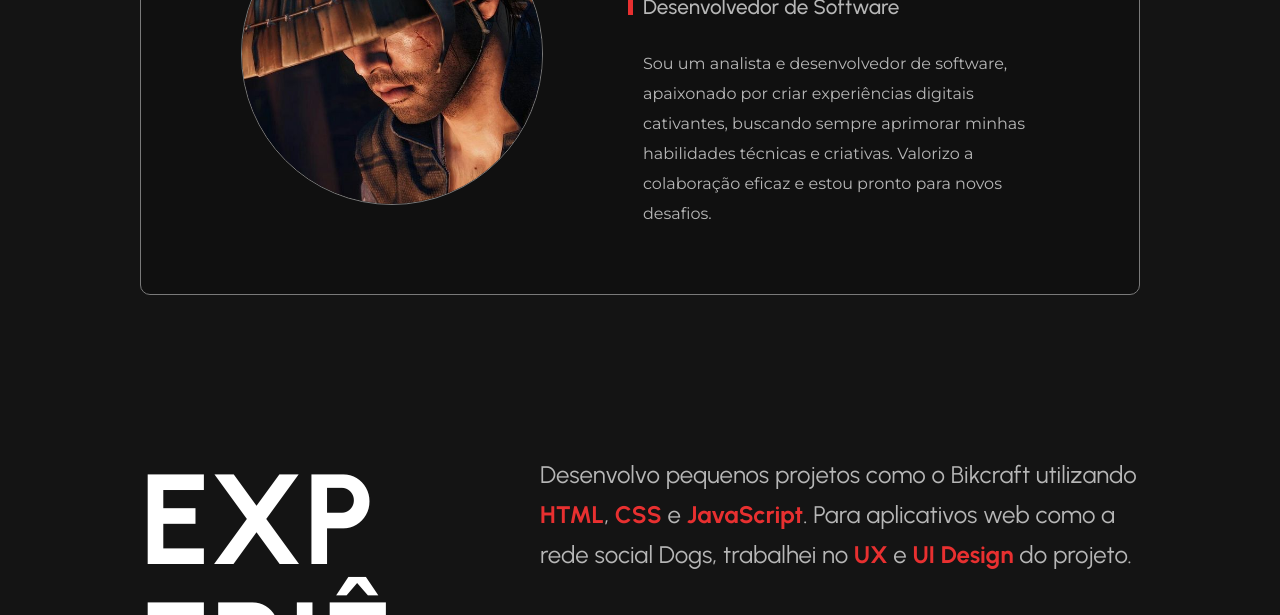
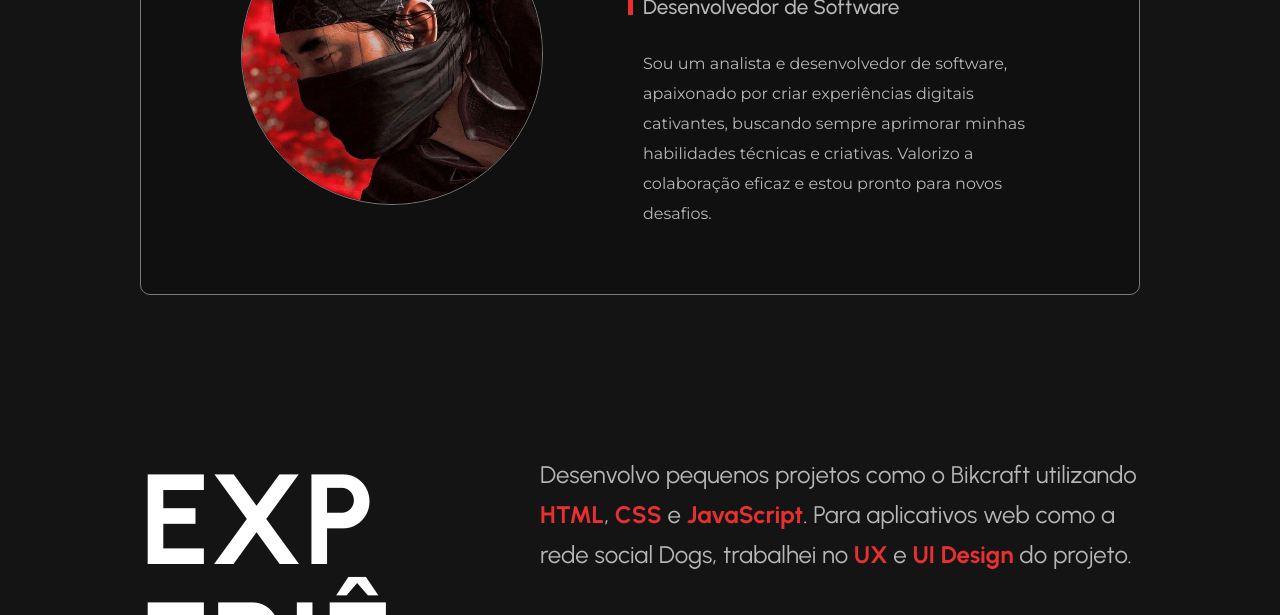
Before and after one commit to renatonnbp/portfolio, a plain HTML site: page index.html in a window 1280 px wide. Shown: the part 485-1100 px from the top of the page. Drawn offline with Linux system fonts and the light colour scheme; a script that the page names is missing.

Commit message:
update icon

```diff
--- a/index.html
+++ b/index.html
@@ -7,7 +7,7 @@
   <link href="https://fonts.googleapis.com/css2?family=Montserrat:ital,wght@0,100..900;1,100..900&family=Urbanist:ital,wght@0,100..900;1,100..900&display=swap" rel="stylesheet">
   <link rel="icon" href="./img/rnnbp.ico" type="image/svg+xml">
   <title>renatonnbp - Software Developer</title>
-  <meta name="description" content="Renato Nunes - Desenvolvedor Front-end e UI Designer">
+  <meta name="description" content="Renato Nunes - Desenvolvedor de Software">
 </head>
 <body>
   <header class="header">
@@ -24,7 +24,7 @@
   <main>
     <div class="introducao">
       <div class="introducao-perfil">
-        <img src="./img/sakai.jpg" alt="perfil" width="300" height="300">
+        <img src="./img/icon.png" alt="perfil" width="300" height="300">
       </div>
       <div class="introducao-sobre">
         <h2>Olá, sou</h2>
```
Also changed, not shown: img/icon.png (added).
